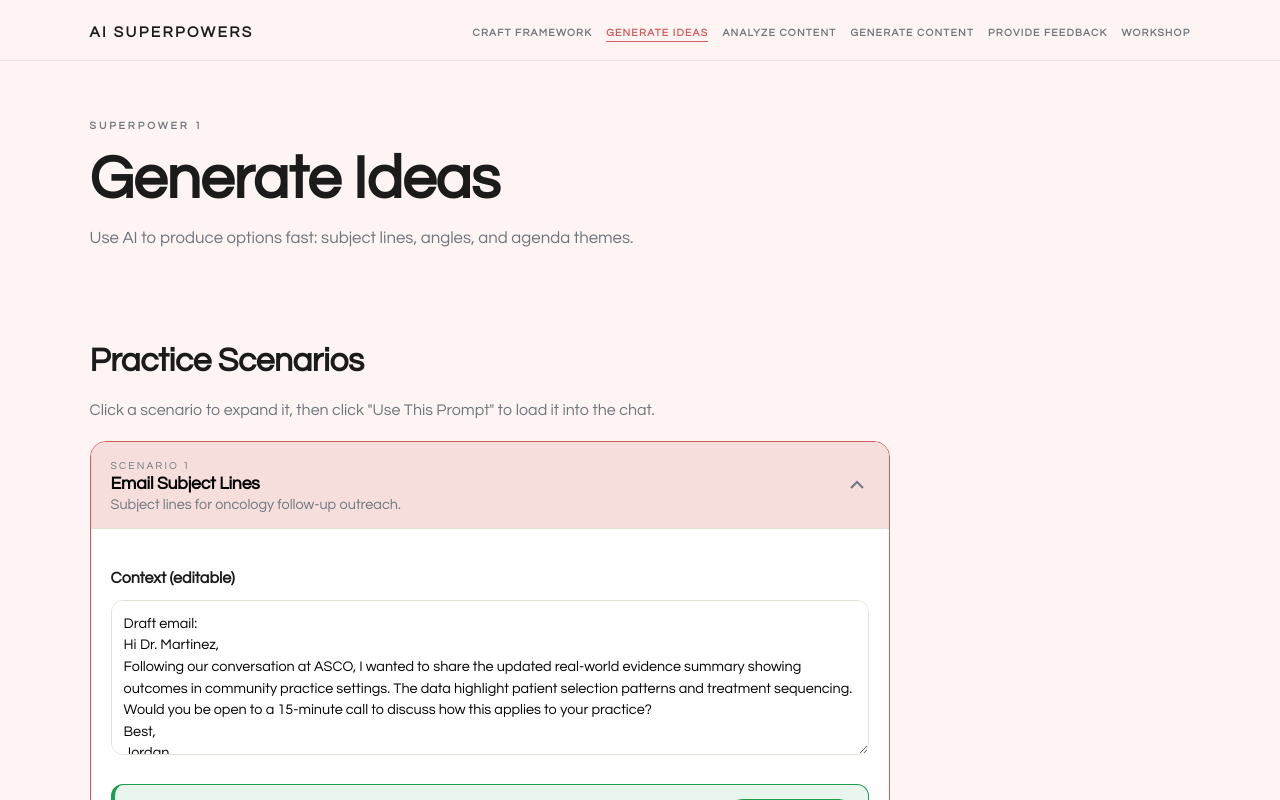
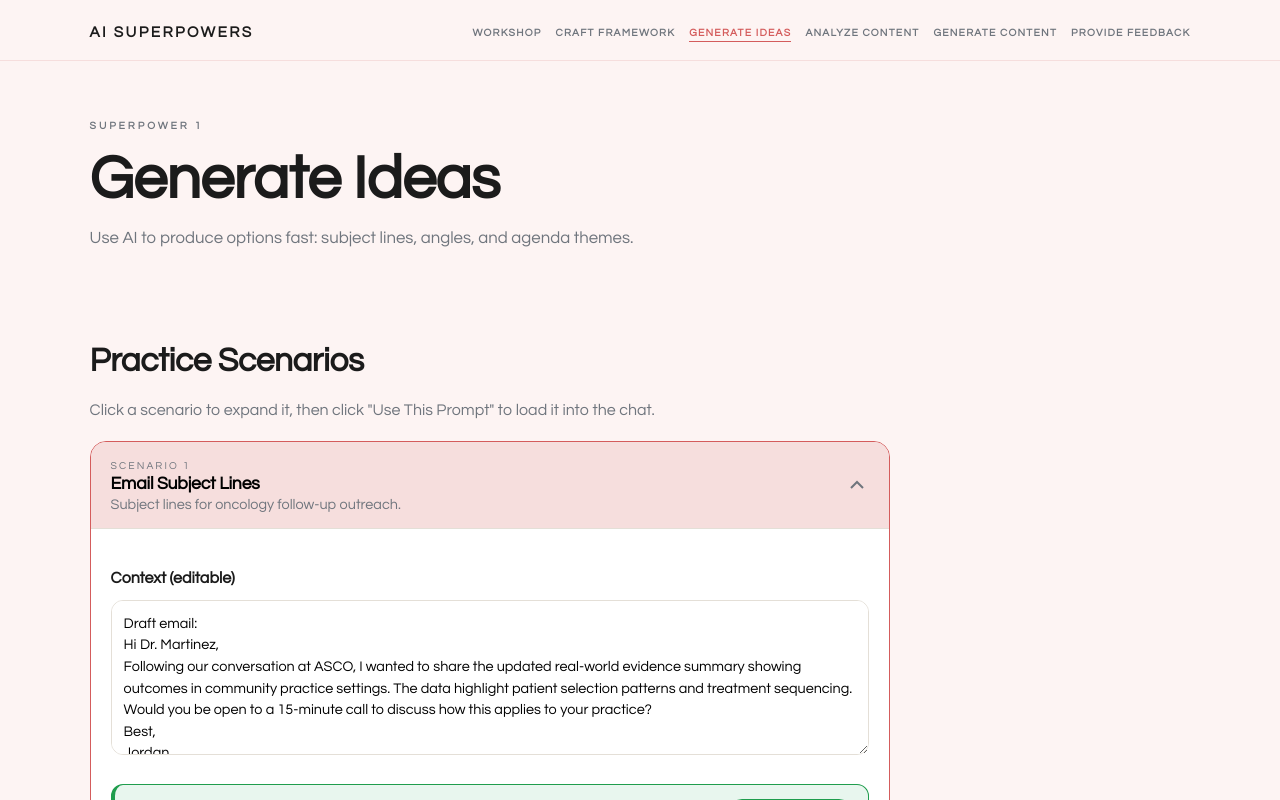
Before and after one commit to vivmuk/MAAI-conference, a website: page superpower-ideas.html in a window 1280 px wide. Shown: the top 800 px of the page. Drawn offline with Linux system fonts and the light colour scheme.

Commit message:
Add workshop link to navigation in multiple HTML files for improved accessibility and user experience.

```diff
--- a/superpower-ideas.html
+++ b/superpower-ideas.html
@@ -11,12 +11,12 @@
     <nav class="top-nav">
       <a class="logo" href="index.html">AI Superpowers</a>
       <div class="nav-links">
+        <a href="workshop.html">Workshop</a>
         <a href="craft.html">CRAFT Framework</a>
         <a href="superpower-ideas.html" class="active">Generate Ideas</a>
         <a href="superpower-analyze.html">Analyze Content</a>
         <a href="superpower-generate.html">Generate Content</a>
         <a href="superpower-feedback.html">Provide Feedback</a>
-        <a href="workshop.html">Workshop</a>
       </div>
     </nav>
 
```
Also changed, not shown: craft.html (+1 -0 lines), index.html (+1 -1 lines), superpower-analyze.html (+1 -1 lines), superpower-feedback.html (+1 -1 lines), superpower-generate.html (+1 -1 lines), workshop.html (+1 -1 lines).
